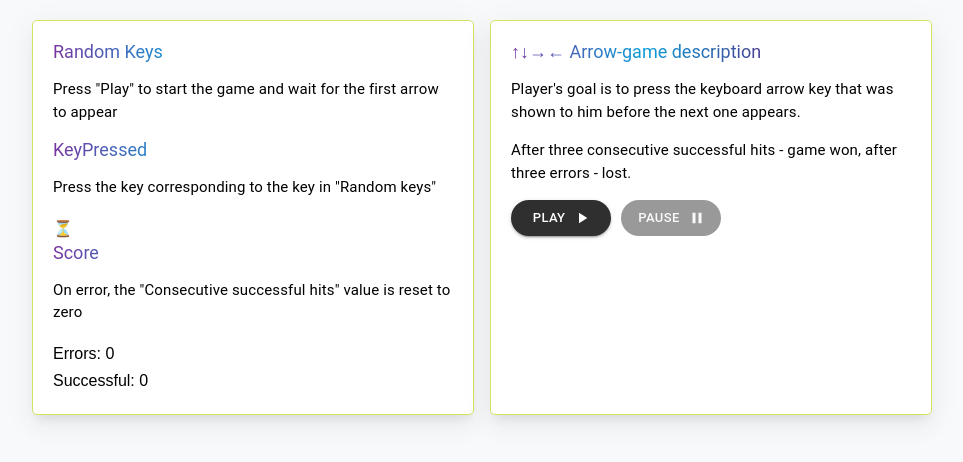
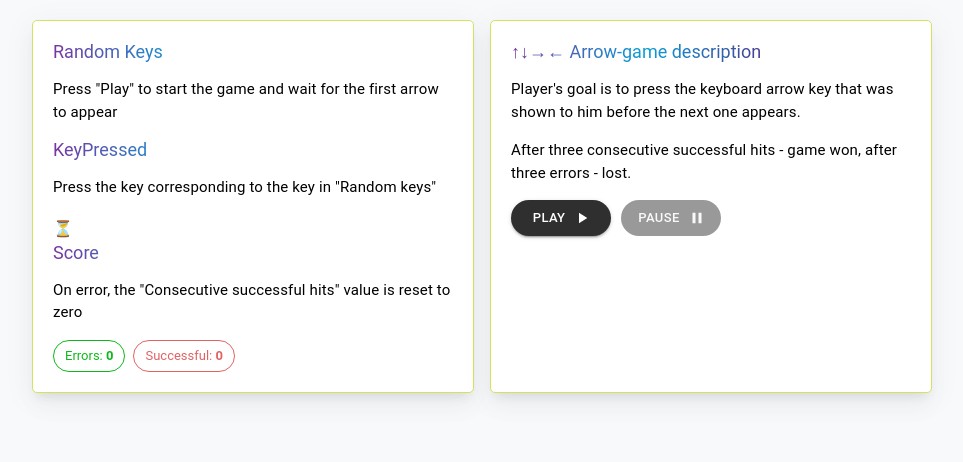
Before and after one commit to ananastasiap/game-of-arrows, a React (Vite) app: page / in a window 1280 px wide. Shown: the top 462 px of the page, without its empty margins (158-1121 px from the left). Built offline with nearby package versions, Linux system fonts and the light colour scheme.

Commit message:
feat: complete Score

```diff
--- a/src/components/playground/components/score/score.component.tsx
+++ b/src/components/playground/components/score/score.component.tsx
@@ -1,6 +1,8 @@
+import { Stack, Chip } from "@mui/material"
 import { useAppSelector } from "../../../../app/hooks"
-import { Header } from "../../../UI"
-import Text from "../../../UI/text"
+import { Header, Text } from "../../../UI"
+
+import styles from "./score.module.scss"
 
 const Score: React.FC = () => {
   const state = useAppSelector((state) => state.playground)
@@ -11,9 +13,29 @@
       <Text>
         On error, the "Consecutive successful hits" value is reset to zero
       </Text>
-      <span>Errors: {state.totalUnsuccessful}</span>
-      <br />
-      <span>Successful: {state.totalSuccessful}</span>
+
+      <Stack direction="row" spacing={1}>
+        <Chip
+          className={styles.chipSuccess}
+          label={
+            <>
+              Errors:{" "}
+              <span className={styles.counter}>{state.totalUnsuccessful}</span>
+            </>
+          }
+          variant="outlined"
+        />
+        <Chip
+          className={styles.chipUnsuccsess}
+          label={
+            <>
+              Successful:{" "}
+              <span className={styles.counter}>{state.totalSuccessful}</span>
+            </>
+          }
+          variant="outlined"
+        />
+      </Stack>
     </>
   )
 }
--- /dev/null
+++ b/src/components/playground/components/score/score.module.scss
@@ -0,0 +1,13 @@
+.chipSuccess {
+  color: var(--color-green-dark);
+  border-color: var(--color-green-dark);
+}
+
+.chipUnsuccsess {
+  color: var(--color-red-dark);
+  border-color: var(--color-red-dark);
+}
+
+.counter {
+  font-weight: 700;
+}
```
